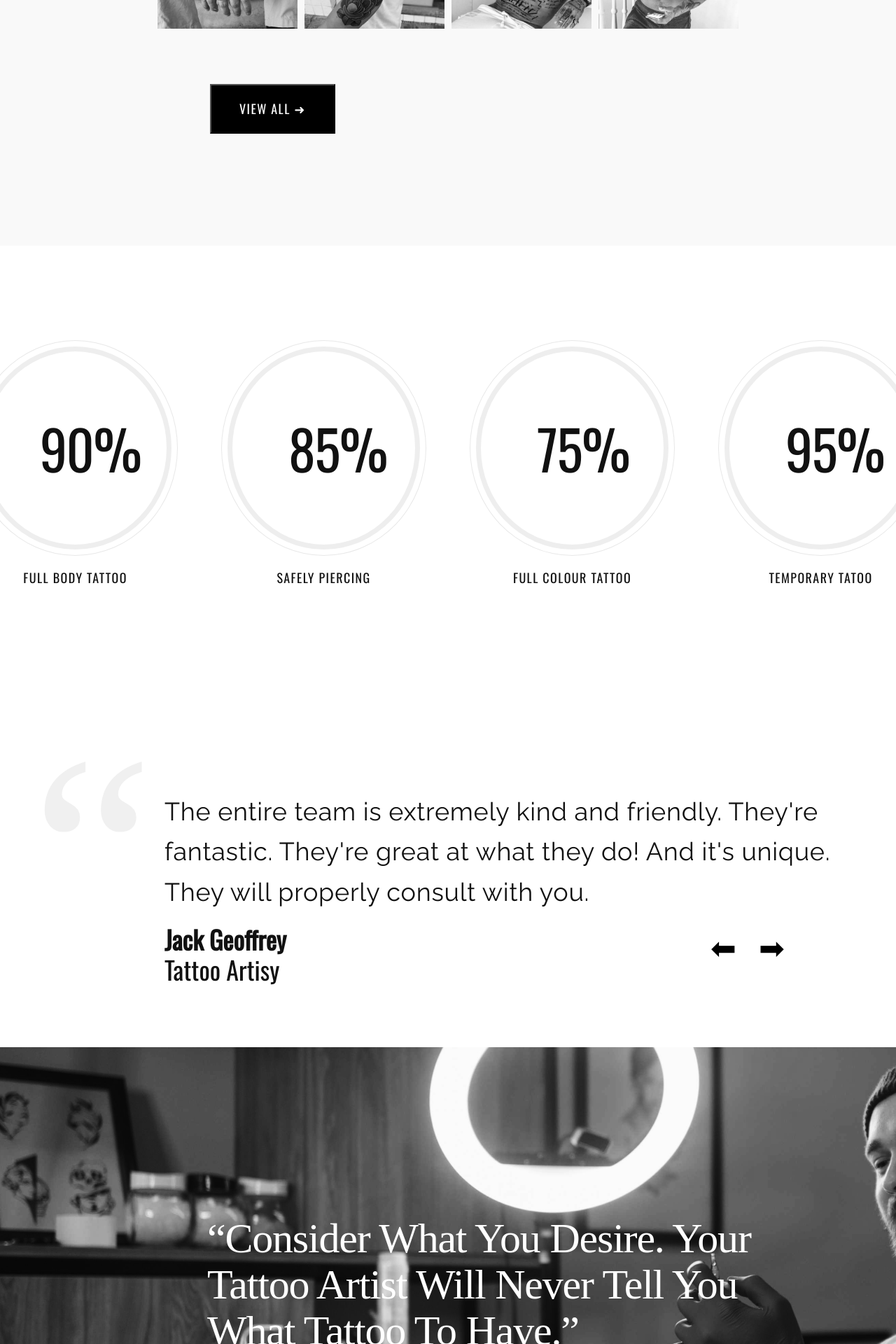
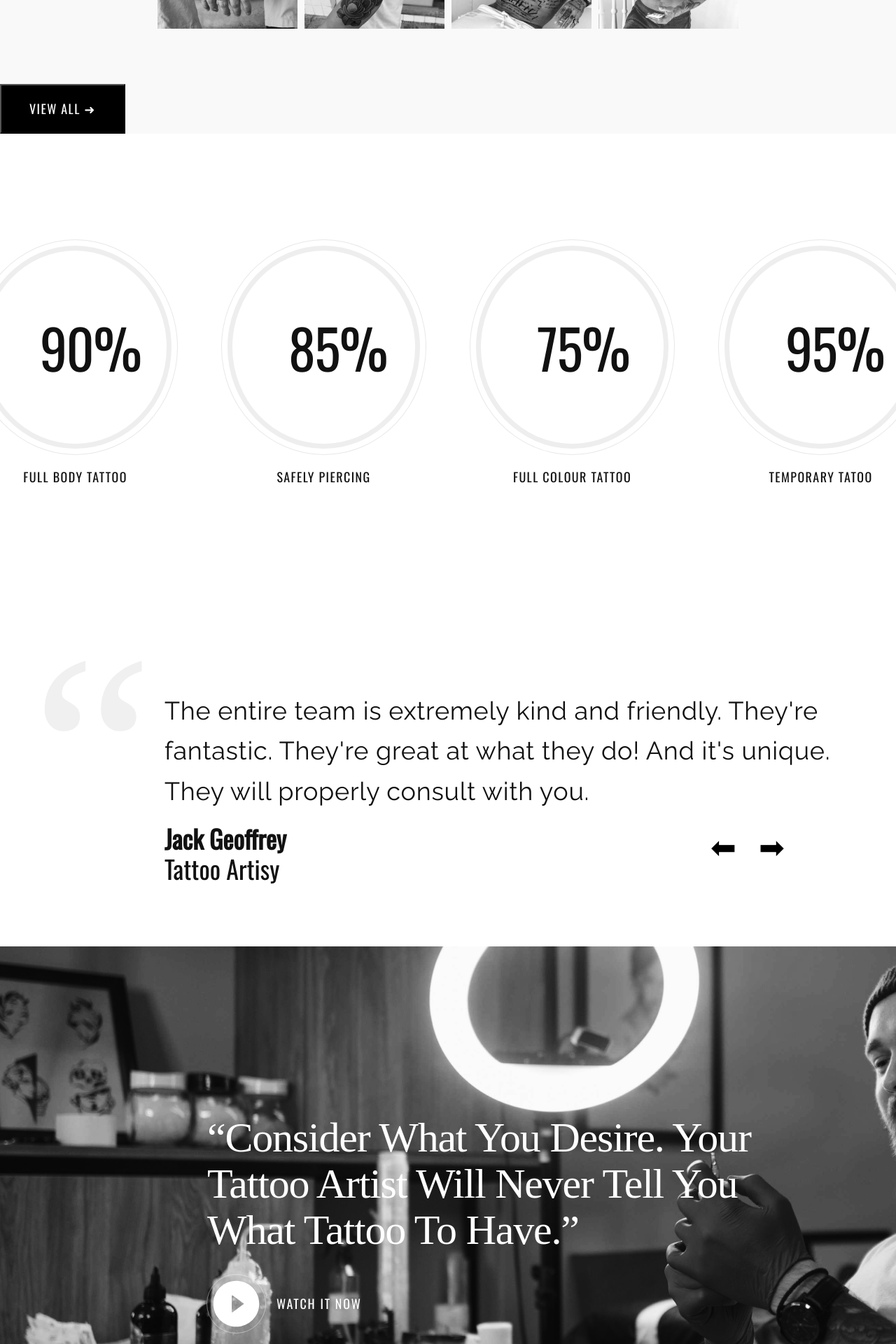
Before and after one commit to MilanEgri/tatoo, a React (Create React App) app: page / in a window 1280 px wide. Shown: the part 2820-4740 px from the top of the page at 70% size. Built offline with nearby package versions, Linux system fonts and the light colour scheme; a web font is replaced by a local one.

Commit message:
removed useless div

```diff
--- a/src/components/wrapGalery.css
+++ b/src/components/wrapGalery.css
@@ -85,9 +85,7 @@
 }
 
 .buttonBox {
-    display: flex;
-    justify-content: flex-start;
-    margin-left: 300px;
+
 }
 
 .wrapGaleryViewAll {
@@ -105,6 +103,8 @@
     margin-bottom: 160px;
     padding: 20px 40px;
     cursor: pointer;
+    display: flex;
+    justify-content: flex-start;
 }
 
 .wrapGaleryViewAll:hover,
@@ -134,6 +134,7 @@
     gap: 20px;
     align-items: center;
     margin-top: 35px;
+    margin-left: 300px;
 }
 
 .wrapGaleryWatchItButton {
```
